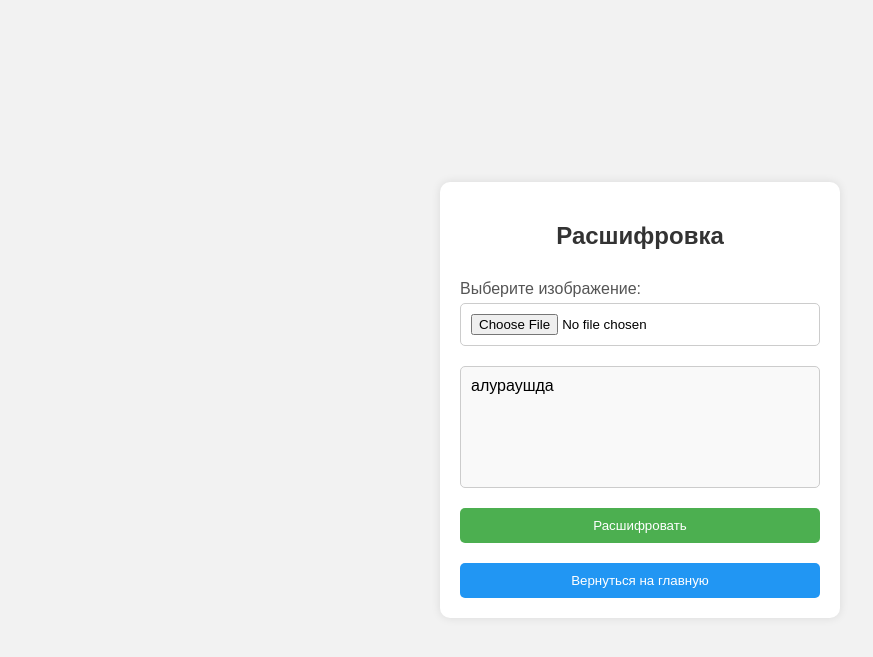
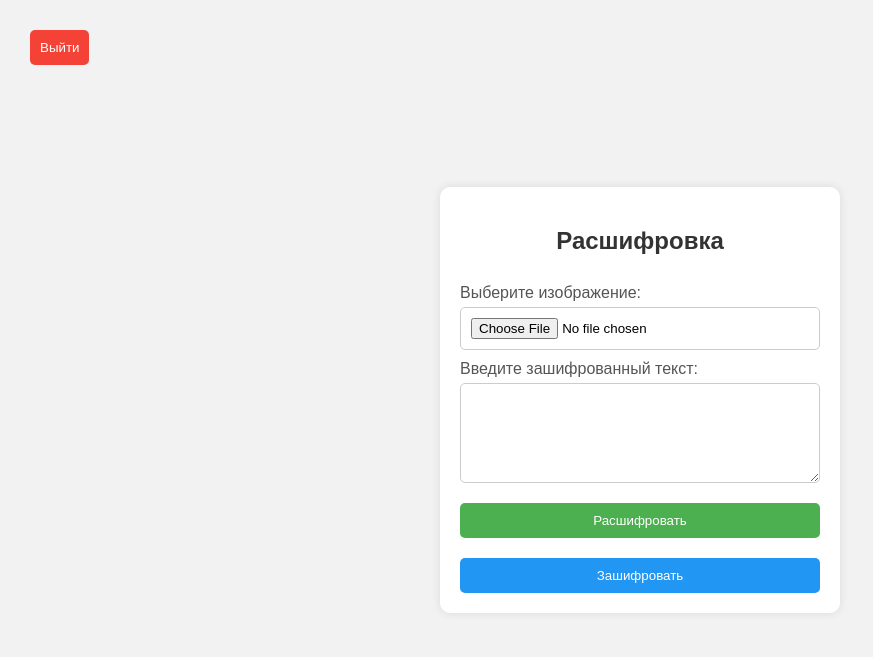
Before and after one commit to druswayne/stegano, a Flask app: page /deshifr/ in a window 1280 px wide. Shown: the top 657 px of the page, without its empty margins (0-873 px from the left). Run offline with Flask 3, Linux system fonts and the light colour scheme; a user stored in the database is signed in.

Commit message:
рабочие сессии

```diff
--- a/1.py
+++ b/1.py
@@ -33,14 +33,14 @@
     if 'login' not in session:
         flash('Необходимо авторизоваться', 'error')
         return redirect(url_for('login_page'))
-    return render_template('main.html')
+    return render_template('main.html', login = session['username'])
 
 @app.route('/deshifr/')
 def deshifr_page():
     if 'login' not in session:
         flash('Необходимо авторизоваться', 'danger')
         return redirect(url_for('login_page'))
-    return render_template('deshifr.html')
+    return render_template('deshifr.html', login = session['username'])
 
 @app.route('/reg/')
 def reg_page():
--- a/templates/deshifr.html
+++ b/templates/deshifr.html
@@ -13,6 +13,28 @@
             align-items: center;
             height: 100vh;
             margin: 0;
+        }
+        .header {
+            position: absolute;
+            top: 10px;
+            left: 20px;
+            display: flex;
+            align-items: center;
+        }
+        .header label {
+            margin-right: 10px;
+            color: #333;
+        }
+        .header button {
+            background-color: #f44336;
+            color: white;
+            border: none;
+            border-radius: 5px;
+            padding: 10px;
+            cursor: pointer;
+        }
+        .header button:hover {
+            background-color: #d32f2f;
         }
         .container {
             background-color: #fff;
@@ -35,7 +57,7 @@
             margin-top: 10px;
             color: #555;
         }
-        input[type="file"] {
+        input[type="file"], textarea {
             padding: 10px;
             margin-top: 5px;
             border: 1px solid #ccc;
@@ -43,14 +65,8 @@
             width: 100%;
             box-sizing: border-box;
         }
-        .output-container {
-            padding: 10px;
-            margin-top: 20px;
-            border: 1px solid #ccc;
-            border-radius: 5px;
+        textarea {
             height: 100px;
-            overflow-y: auto;
-            background-color: #f9f9f9;
         }
         button {
             margin-top: 20px;
@@ -82,19 +98,32 @@
                 padding: 8px;
             }
         }
+        .error {background-color: red; color:black; text-align: center; padding:5px; font-weight: 700;}
+        .ok {background-color: green; color:white; text-align: center; padding:5px; font-weight: 700;}
     </style>
 </head>
 <body>
+<div class="header">
+    <label id="user-login">{{login}}</label>
+    <button id="logout-button" onclick="window.location.href='/logout/'">Выйти</button>
+</div>
 <div class="container">
+    {% with messages = get_flashed_messages(with_categories=true) %}
+    {% if messages %}
+    {% for category, message in messages %}
+    <p class="{{ category }}">{{ message }}</p>
+    {% endfor %}
+    {% endif %}
+    {% endwith %}
     <h2>Расшифровка</h2>
     <form action="/decrypt" method="post" enctype="multipart/form-data">
         <label for="file">Выберите изображение:</label>
         <input type="file" id="file" name="file" accept="image/*" required>
-            <div class="output-container" id="output-text">алураушда</div>
+        <label for="text">Введите зашифрованный текст:</label>
+        <textarea id="text" name="text" required></textarea>
         <button type="submit">Расшифровать</button>
     </form>
-        <button class="back-button" onclick="window.location.href='/'">Вернуться на главную</button>
+    <button class="back-button" onclick="window.location.href='/'">Зашифровать</button>
 </div>
-
 </body>
 </html>
--- a/templates/reg.html
+++ b/templates/reg.html
@@ -63,7 +63,7 @@
             background-color: #0b7dda;
         }
 
- @media (max-width: 600px) {
+        @media (max-width: 600px) {
             .container {
                 padding: 15px;
                 border-radius: 5px;
@@ -93,7 +93,7 @@
         <input type="password" id="password" name="password" required>
         <label for="confirm_password">Подтвердите пароль:</label>
         <input type="password" id="confirm_password" name="confirm_password" required>
-        <input type="submit" value="Зарегистрироваться">
+        <input type="submit" value="Зарегистрироваться" style="background-color: #4CAF50; color: white; border: none; border-radius: 5px; padding: 10px; cursor: pointer;">
     </form>
     <button class="login-button" onclick="window.location.href='/login/'">У меня уже есть аккаунт</button>
 </div>
```
Also changed, not shown: templates/main.html (+31 -0 lines), data.db. Lines whose indentation alone changed are shown as unchanged.
